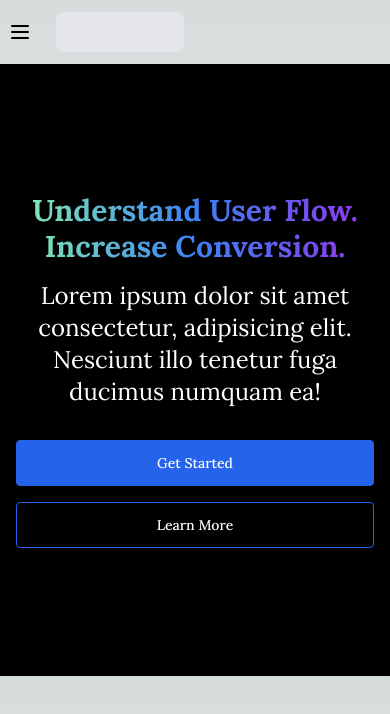
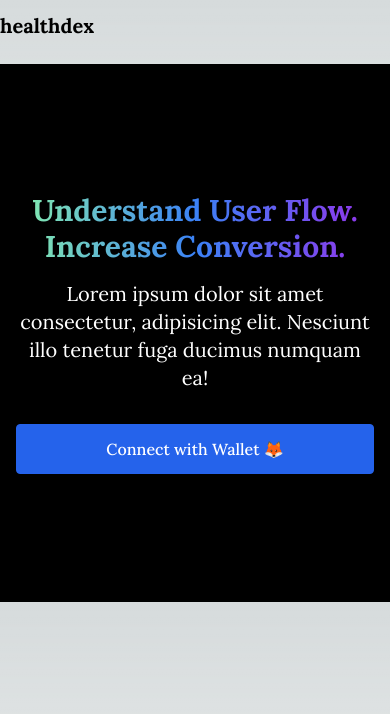
Before and after one commit to NirvanaNet/healthdex, a Next.js app: page / in a window 390 px wide. Shown: the top 714 px of the page. Built offline with nearby package versions, Linux system fonts and the light colour scheme.

Commit message:
feat: added connect wallet button

```diff
--- a/app/page.js
+++ b/app/page.js
@@ -8,58 +8,42 @@ export default function Home() {
     className="mx-auto flex h-16 max-w-screen-2xl items-center justify-between sm:px-6 lg:px-8"
   >
     <div className="flex items-center gap-4">
-      <button type="button" className="p-2 lg:hidden">
-        <svg
-          className="h-6 w-6"
-          xmlns="http://www.w3.org/2000/svg"
-          fill="none"
-          viewBox="0 0 24 24"
-          stroke="currentColor"
-        >
-          <path
-            strokeLinecap="round"
-            strokeLinejoin="round"
-            strokeWidth="2"
-            d="M4 6h16M4 12h16M4 18h16"
-          />
-        </svg>
-      </button>
+
 
       <a href="#" className="flex">
-        <span className="sr-only">Logo</span>
-        <span className="inline-block h-10 w-32 rounded-lg bg-gray-200"></span>
+        <span className="inline-block h-10 hover:scale-110 duration-300 w-32 rounded-lg font-bold text-xl">healthdex</span>
       </a>
     </div>
 
     <div className="flex flex-1 items-center justify-end gap-8">
       <nav
         aria-label="Global"
-        className="hidden lg:flex lg:gap-4 lg:text-[1.1rem] lg:font-bold lg:tracking-wide lg:text-gray-500"
+        className="hidden lg:flex lg:gap-4 lg:text-[1.1rem] font-bold lg:tracking-wider lg:text-white-500"
       >
         <a
           href="/about"
-          className="block h-16 font-lora border-b-4 border-transparent leading-[4rem] hover:border-current hover:text-primary"
+          className="block h-16 hover:scale-110 duration-300 border-b-4 border-transparent leading-[4rem] hover:border-current hover:text-primary"
         >
           About
         </a>
 
         <a
           href="/news"
-          className="block h-16 border-b-4 border-transparent leading-[4rem] hover:border-current hover:text-primary"
+          className="block h-16 hover:scale-110 duration-300 border-b-4 border-transparent leading-[4rem] hover:border-current hover:text-primary"
         >
           News
         </a>
 
         <a
           href="/products"
-          className="block h-16 border-b-4 border-transparent leading-[4rem] hover:border-current hover:text-primary"
+          className="block h-16 border-b-4 hover:scale-110 duration-300 border-transparent leading-[4rem] hover:border-current hover:text-primary"
         >
           Products
         </a>
 
         <a
           href="/contact"
-          className="block h-16 border-b-4 border-transparent leading-[4rem] hover:border-current hover:text-primary"
+          className="block h-16 border-b-4 hover:scale-110 duration-300 border-transparent leading-[4rem] hover:border-current hover:text-primary"
         >
           Contact
         </a>
@@ -74,7 +58,7 @@ export default function Home() {
   <div
     className="mx-auto max-w-screen-xl px-4 py-32 lg:flex lg:h-screen lg:items-center"
   >
-    <div className="mx-auto max-w-3xl text-center">
+    <div className="mx-auto max-w-3xl text-center ">
       <h1
         className="bg-gradient-to-r from-green-300 via-blue-500 to-purple-600 bg-clip-text text-3xl font-extrabold text-transparent sm:text-6xl"
       >
@@ -83,35 +67,24 @@ export default function Home() {
         <span className="sm:block"> Increase Conversion. </span>
       </h1>
 
-      <p className="mx-auto mt-4 max-w-xl text-2xl">
+      <p className="mx-auto mt-4 max-w-xl text-xl">
         Lorem ipsum dolor sit amet consectetur, adipisicing elit. Nesciunt illo
         tenetur fuga ducimus numquam ea!
       </p>
 
-      <div className="mt-8 flex flex-wrap justify-center gap-4">
+      <div className="mt-8 flex flex-wrap justify-center gap-4 ">
         <a
-          className="block w-full rounded border border-blue-600 bg-blue-600 px-12 py-3 text-sm font-medium text-white  ver:bg-transparent hover:text-white focus:outline-none focus:ring active:text-opacity-75 sm:w-auto"
+          className="block w-full rounded border border-blue-600 bg-blue-600 px-12 py-3 text-md font-medium text-white    hover:scale-110 duration-300  sm:w-auto"
           href="/get-started"
         >
-          Get Started
+          Connect with Wallet 🦊
         </a>
 
-        <a
-          className="block w-full rounded border border-blue-600 px-12 py-3 text-sm font-medium text-white hover:bg-blue-600 focus:outline-none focus:ring active:bg-blue-500 sm:w-auto"
-          href="/about"
-        >
-          Learn More
-        </a>
+
       </div>
     </div>
   </div>
 </section>
-
-
-
-
-
-
   </main>
   )
 }
```
